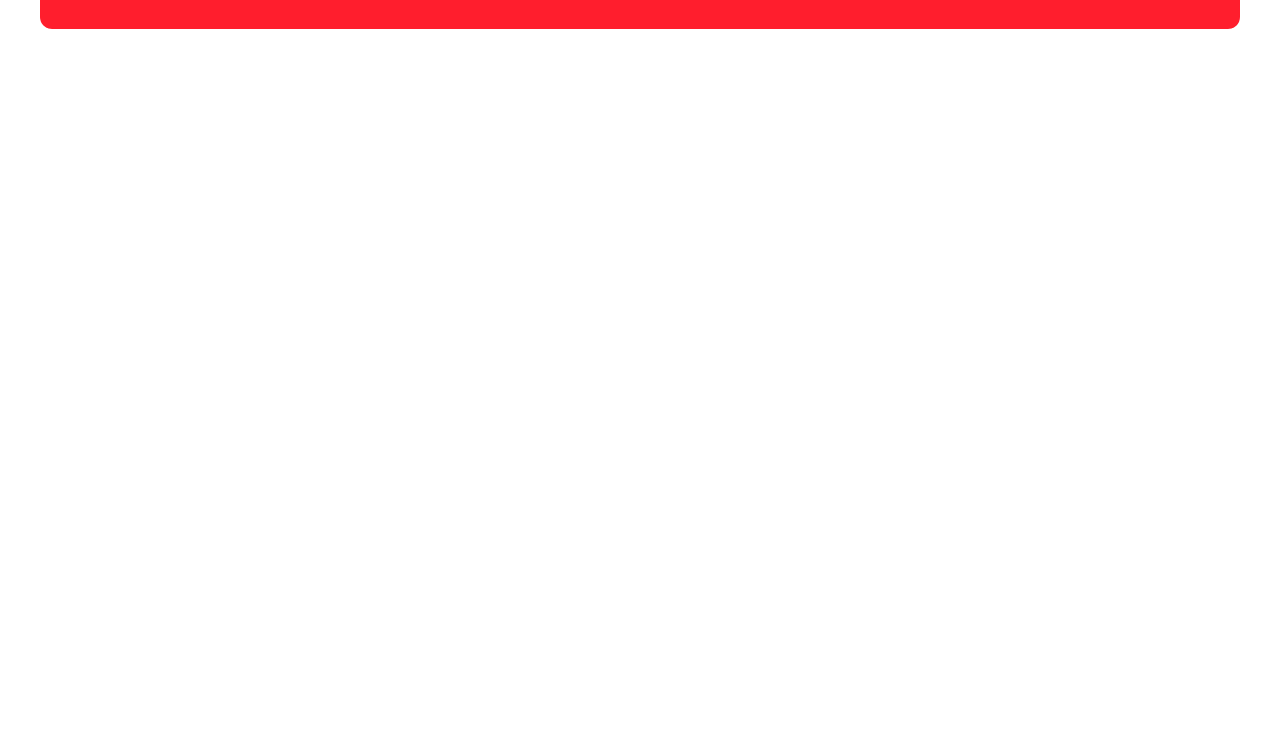
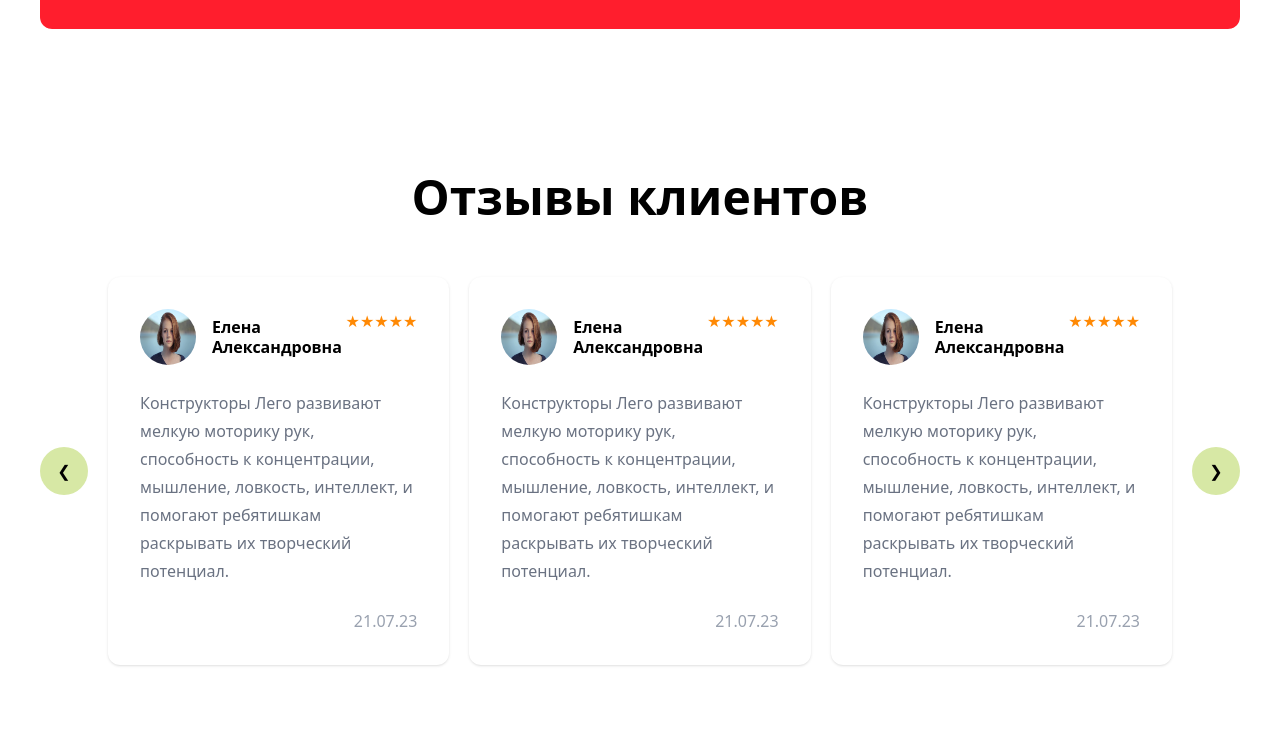
Before and after one commit to dxaylo-ux/week-3-home-work-1, a website: page index.html in a window 1280 px wide. Shown: the part 2767-3512 px from the top of the page. Before the commit the page ends 2860 px from the top, so only its background shows below. Drawn offline with Linux system fonts and the light colour scheme.

Commit message:
section4

```diff
--- a/index.html
+++ b/index.html
@@ -413,5 +413,127 @@
 
 </section>
 
+<section class="max-w-[1200px] mx-auto py-20">
+
+    <h1 class="text-center text-[30px] lg:text-5xl font-bold mb-14">
+        Отзывы клиентов
+    </h1>
+
+    <div class="flex items-center gap-5">
+
+
+        <button
+            class="w-12 h-12 rounded-full bg-[#D7E8A5] flex items-center justify-center hidden lg:block">
+            ❮
+        </button>
+
+        <div class="bg-white p-8 rounded-xl shadow-sm flex-1 ">
+            <div class="flex justify-between items-start ">
+
+                <div class="flex items-center gap-4">
+                    <img
+                        src="img/abcd14e399d1c489f60054b67c5fb01d6a1765f3.jpg"
+                        class="w-14 h-14 rounded-full"
+                        alt="">
+
+                    <h3 class="font-semibold leading-5">
+                        Елена <br>
+                        Александровна
+                    </h3>
+                </div>
+
+                <div class="text-orange-400">
+                    ★★★★★
+                </div>
+
+            </div>
+
+            <p class="text-gray-500 mt-6 leading-7">
+                Конструкторы Лего развивают мелкую моторику рук,
+                способность к концентрации, мышление, ловкость,
+                интеллект, и помогают ребятишкам раскрывать их
+                творческий потенциал.
+            </p>
+
+            <p class="text-right text-gray-400 mt-6">
+                21.07.23
+            </p>
+        </div>
+
+        <div class="bg-white p-8 rounded-xl shadow-sm flex-1 hidden lg:block">
+            <div class="flex justify-between items-start">
+
+                <div class="flex items-center gap-4">
+                    <img
+                        src="img/abcd14e399d1c489f60054b67c5fb01d6a1765f3.jpg"
+                        class="w-14 h-14 rounded-full"
+                        alt="">
+
+                    <h3 class="font-semibold leading-5">
+                        Елена <br>
+                        Александровна
+                    </h3>
+                </div>
+
+                <div class="text-orange-400">
+                    ★★★★★
+                </div>
+
+            </div>
+
+            <p class="text-gray-500 mt-6 leading-7">
+                Конструкторы Лего развивают мелкую моторику рук,
+                способность к концентрации, мышление, ловкость,
+                интеллект, и помогают ребятишкам раскрывать их
+                творческий потенциал.
+            </p>
+
+            <p class="text-right text-gray-400 mt-6">
+                21.07.23
+            </p>
+        </div>
+
+        <div class="bg-white p-8 rounded-xl shadow-sm flex-1 hidden lg:block">
+            <div class="flex justify-between items-start">
+
+                <div class="flex items-center gap-4">
+                    <img
+                        src="img/abcd14e399d1c489f60054b67c5fb01d6a1765f3.jpg"
+                        class="w-14 h-14 rounded-full"
+                        alt="">
+
+                    <h3 class="font-semibold leading-5">
+                        Елена <br>
+                        Александровна
+                    </h3>
+                </div>
+
+                <div class="text-orange-400">
+                    ★★★★★
+                </div>
+
+            </div>
+
+            <p class="text-gray-500 mt-6 leading-7">
+                Конструкторы Лего развивают мелкую моторику рук,
+                способность к концентрации, мышление, ловкость,
+                интеллект, и помогают ребятишкам раскрывать их
+                творческий потенциал.
+            </p>
+
+            <p class="text-right text-gray-400 mt-6">
+                21.07.23
+            </p>
+        </div>
+
+        <button
+            class="w-12 h-12 rounded-full bg-[#D7E8A5] flex items-center justify-center hidden lg:block">
+            ❯
+        </button>
+
+    </div>
+
+</section>
+
 </body>
 </html>
```
Also changed, not shown: img/abcd14e399d1c489f60054b67c5fb01d6a1765f3.jpg (added), src/output.css.
